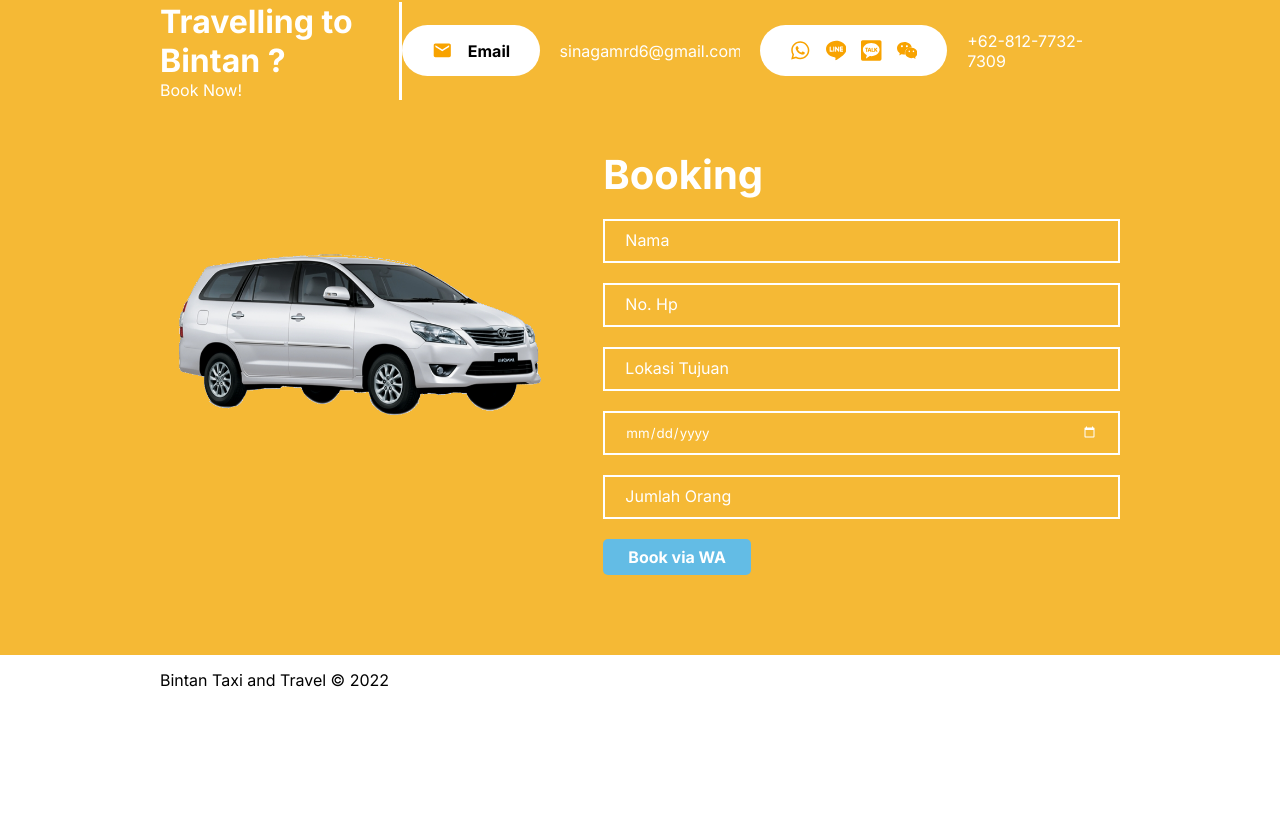
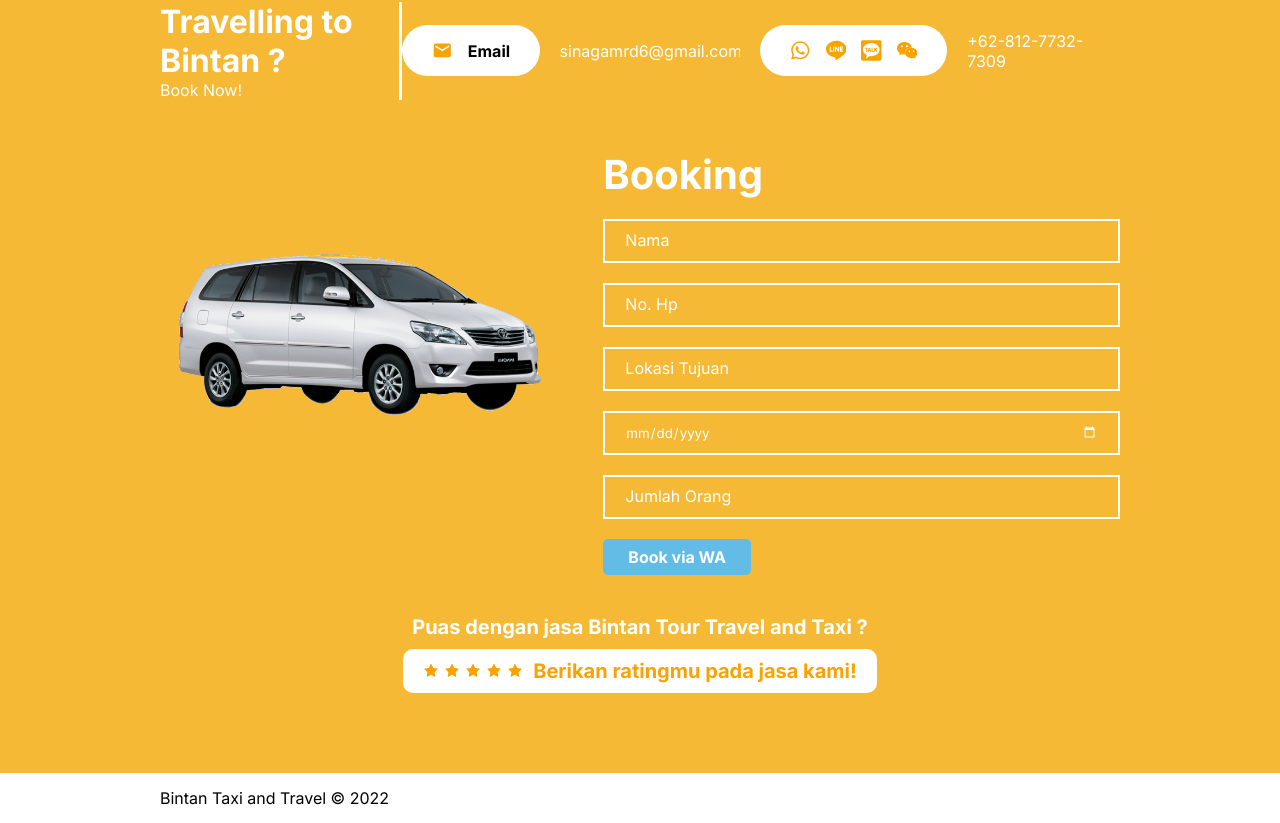
Before and after one commit to FelixFern/Travel-Website-Next, a Next.js app: page / in a window 1280 px wide. Shown: the part 3993-4816 px from the top of the page. Before the commit the page ends 4698 px from the top, so only its background shows below. Built offline with nearby package versions, Linux system fonts and the light colour scheme.

Commit message:
added rating button

```diff
--- a/pages/App.module.scss
+++ b/pages/App.module.scss
@@ -248,6 +248,44 @@ $blue: #63BCE5;
                 }
 
             }
+
+            .ratingTitle {
+                margin: auto;
+                text-align: center;
+                margin-top: 40px;
+            }
+
+            .rating {
+                background-color: white;
+                width: fit-content;
+                height: fit-content;
+                display: flex;
+                margin: auto;
+                padding: 10px 20px;
+                border-radius: 10px;
+                margin-top: 10px;
+                align-items: center;
+                column-gap: 10px;
+                transition: 0.5s;
+
+                &:hover {
+                    transform: translateY(-5px);
+                    opacity: .9;
+                }
+                .stars {
+                    display: flex;
+                    column-gap: 5px;
+                    .icon {
+                        fill: $orange !important;
+                    }
+                }
+                .ratingBtn {
+                    h1 {
+                        color: $orange;
+                        font-size: 20px;
+                    }
+                }
+            }
         }
     }
 
@@ -323,4 +361,7 @@ $blue: #63BCE5;
             }
         }
     }
+    .rating {
+        flex-direction: column;
+    }
 }
--- a/pages/index.jsx
+++ b/pages/index.jsx
@@ -5,6 +5,7 @@ import { imgModalContext, slideContext } from '../global/global-states';
 import { FaWhatsapp } from 'react-icons/fa'
 import { MdEmail } from 'react-icons/md'
 import { SiLine, SiKakaotalk, SiWechat } from 'react-icons/si'
+import { AiFillStar } from 'react-icons/ai'
 import Activities from '../components/Activities';
 import Carousel from '../components/Carousel';
 import Navbar from '../components/Navbar';
@@ -130,7 +131,7 @@ export default function Home() {
 							</div>
 						</div>
 					</div>
-					<div className={styles.activities} id={styles.activities} >
+					<div className={styles.activities} id="activities" >
 						<h2 data-aos="fade-right">Bintan Activities and Tourist Attaction</h2>
 						<Activities></Activities>
 					</div>
@@ -178,6 +179,17 @@ export default function Home() {
 									<h3 data-aos='fade-right' className={styles.blueBtn} onClick={() => handleSubmit()}>Book via WA</h3>
 								</div>
 							</div>
+							<h2 className={styles.ratingTitle}>Puas dengan jasa Bintan Tour Travel and Taxi ?</h2>
+							<a className={styles.rating} href="https://g.page/r/CdI4-mVQQgmgEAI/review">
+								<div className={styles.stars}>
+									<AiFillStar className={styles.icon}></AiFillStar>
+									<AiFillStar className={styles.icon}></AiFillStar>
+									<AiFillStar className={styles.icon}></AiFillStar>
+									<AiFillStar className={styles.icon}></AiFillStar>
+									<AiFillStar className={styles.icon}></AiFillStar>
+								</div>
+								<a className={styles.ratingBtn}><h1>Berikan ratingmu pada jasa kami!</h1></a>
+							</a>
 						</div>
 					</div>
 					<footer className={styles.footer}>
--- a/public/index.html
+++ b/public/index.html
@@ -24,11 +24,11 @@
     <meta name="google-site-verification" content="ZSIXBajhhfEzZbRal7EatpWGPAIUA100WoB2u5JSU7Y" />
     <meta name="description" content="Bintan Tour Travel and Taxi menyediakan Jasa tour, travel, dan taxi di Bintan, Kepulauan Riau dengan harga yang terjangkau. Kami siap menemani anda dalam perjalanan wisata di pulau Bintan"></meta>
     <meta name="keyword" content='bintan, tour, travel, jasa travel, taxi, murah, kepulauan riau, batam, jalan-jalan, wisata, lagoi, terjangkau, bintan taxi, tour bintan, kawasan bintan, lohan temple, bintan lohan, booking, book now, bintan sleeping buddha, sleeping buddha, gunung bintan, lohan,temple, bintan lohan, seafood, lagoi, bintan kepulauan, travelling, bintan snorkeling'></meta>
-    <meta property="og:url" content="https://www.bintanttourtravelandtaxi.com/"></meta>
+    <meta property="og:url" content="https://www.taxibintan.com/"></meta>
     <meta property="og:type" content="website"></meta>
     <meta property="og:site_name" content="Bintan Tour Travel and Taxi - Paket Tour Bintan Terjangkau dan Termurah"></meta>
     <meta property="og:locale" content="id_ID"></meta>
-    <link rel="canonical" href="https://www.bintanttourtravelandtaxi.com/"></link>
+    <link rel="canonical" href="https://www.taxibintan.com/"></link>
   </head>
   <body>
     <noscript>Bintan Tour Travel and Taxi menyediakan Jasa tour, travel, dan taxi di Bintan, Kepulauan Riau dengan harga yang terjangkau</noscript>
```
